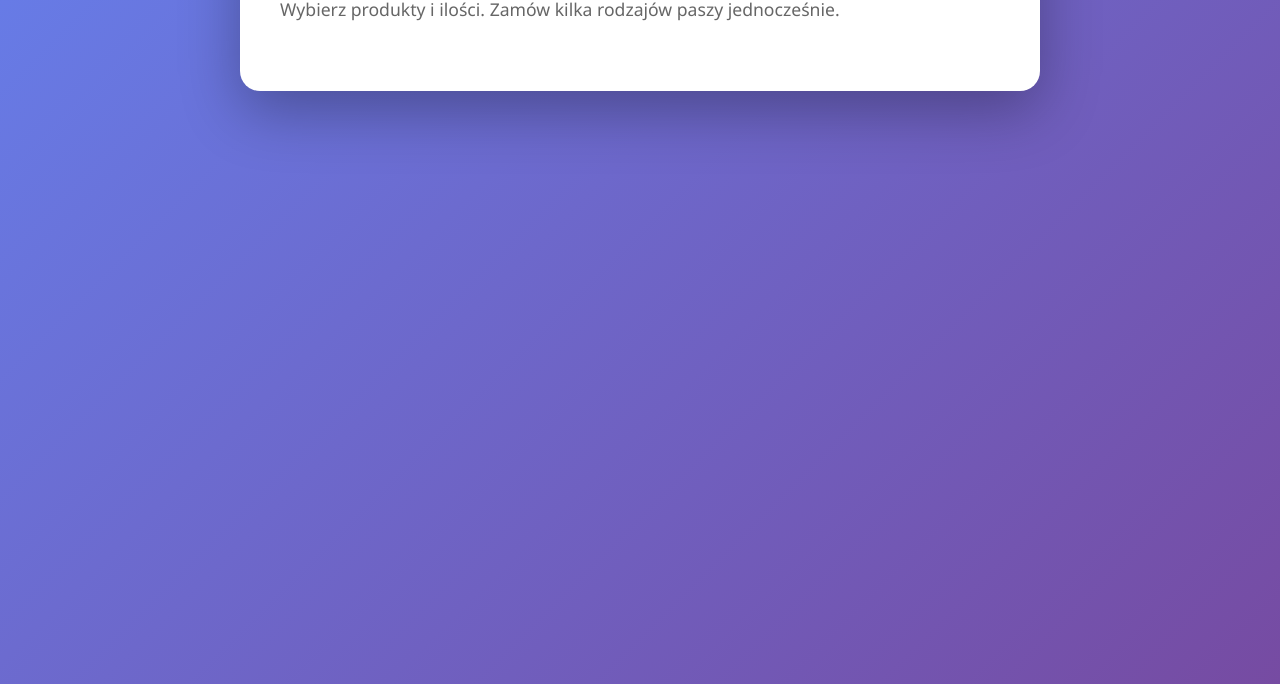
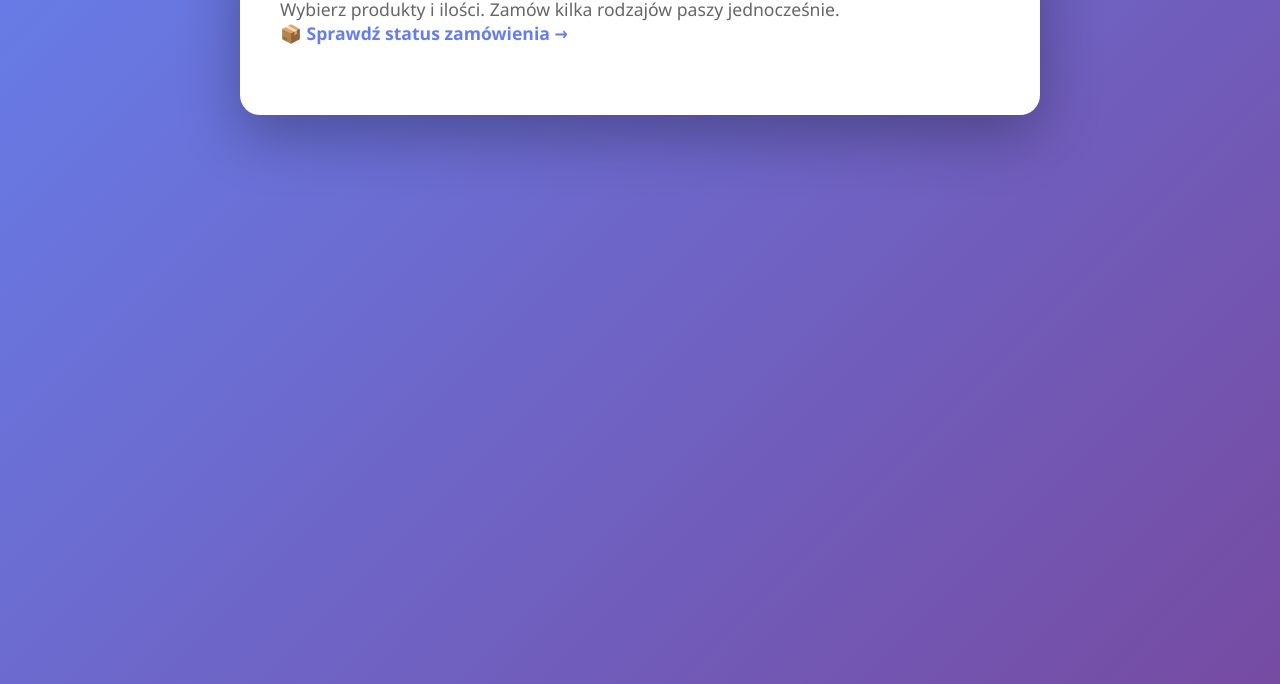
Before and after one commit to jackmajh/formularz-zamowien, a plain HTML site: page index.htm in a window 1280 px wide. Shown: the part 116-800 px from the top of the page. Drawn offline with Linux system fonts and the light colour scheme; no server answers.

Commit message:
Update index.htm

```diff
--- a/index.htm
+++ b/index.htm
@@ -259,7 +259,8 @@
 <body>
     <div class="container">
         <h1>🌾 Formularz Zamówienia Pasz</h1>
-        <p class="subtitle">Wybierz produkty i ilości. Zamów kilka rodzajów paszy jednocześnie.</p>
+       <p class="subtitle">Wybierz produkty i ilości. Zamów kilka rodzajów paszy jednocześnie.<br>
+       <a href="check-order.html" style="color: #667eea; font-weight: 600; text-decoration: none;">📦 Sprawdź status zamówienia →</a></p>
 
         <div id="errorMessage" class="error" style="display: none;"></div>
         <div id="successMessage" class="success" style="display: none;"></div>
```
